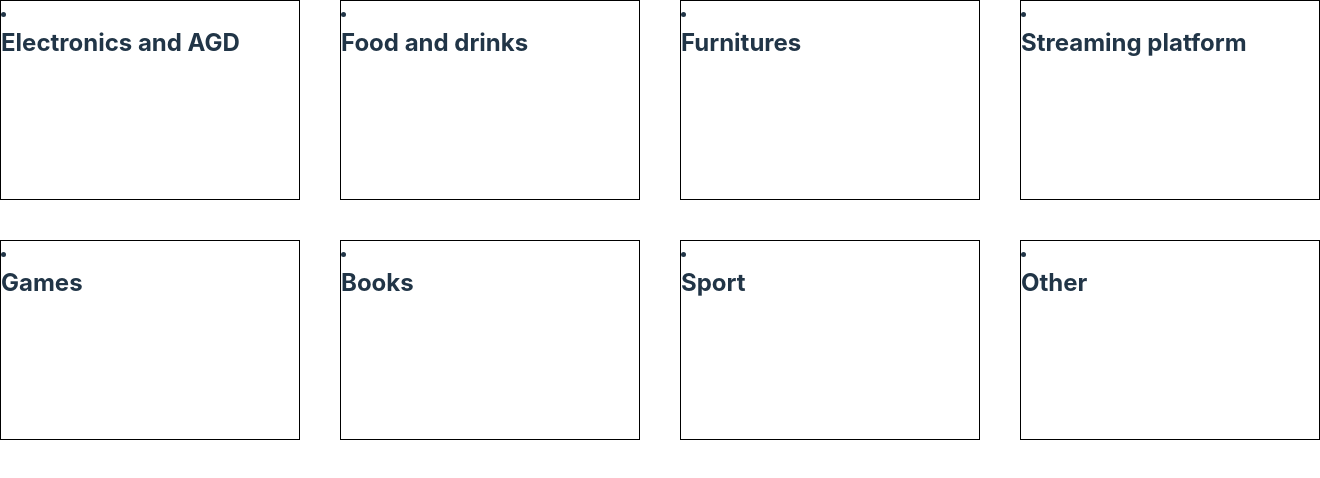
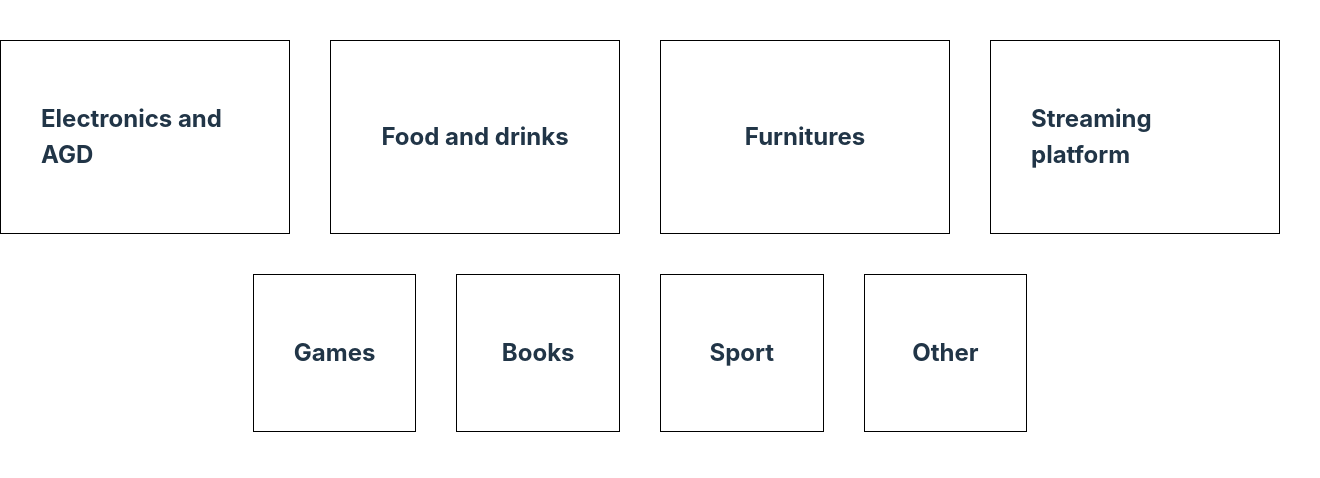
Before and after one commit to kwrona05/ReactApp-store, a React (Vite) app in the folder Shop page/: page / in a window 1280 px wide. Shown: the top 478 px of the page, 1320 px wide, since content can reach past the window. Built offline with nearby package versions, Linux system fonts and the light colour scheme.

Commit message:
Add styles

```diff
--- a/Shop page/src/App.css
+++ b/Shop page/src/App.css
@@ -2,23 +2,60 @@
   box-sizing: border-box;
   margin: 0 auto;
 }
+
 .container {
 display: flex;
 flex-direction: column;
-gap: 40px;
 justify-content: center;
-align-items: center;
 width: 100%;
-height: 100%;
 }
 .tile {
+  display: flex;
+  flex-direction: column;
+  align-items: center;
+  justify-content: center;
+  padding: 60px 40px;
+  word-wrap: normal;
   border: 1px solid black;
-  width: 300px;
-  height: 200px;
+  width: 100%;
+  height: 100%;
 }
 
 .tileDiv {
-  display: flex;
-  flex-direction: row;
+  display: grid;
+  grid-template-columns: repeat(1, 1fr);
   gap: 40px;
+  margin-top: 40px;
 }
+
+@media (min-width: 500px) and (max-width: 745px) {
+  .tileDiv {
+    display: grid;
+    grid-template-columns: repeat(2, 1fr);
+    gap: 40px;
+  }
+}
+
+@media (min-width: 745px) and (max-width: 991px) {
+  .tileDiv {
+    display: grid;
+    grid-template-columns: repeat(3, 1fr);
+    gap: 40px;
+  }
+}
+
+@media (min-width: 991px) {
+  .tileDiv {
+    display: grid;
+    grid-template-columns: repeat(4, 1fr);
+    gap: 40px;
+  }
+}
+
+.btnDiv {
+padding: 20px;
+}
+
+.offerBtn {
+  border: 1px solid black;
+}
```
